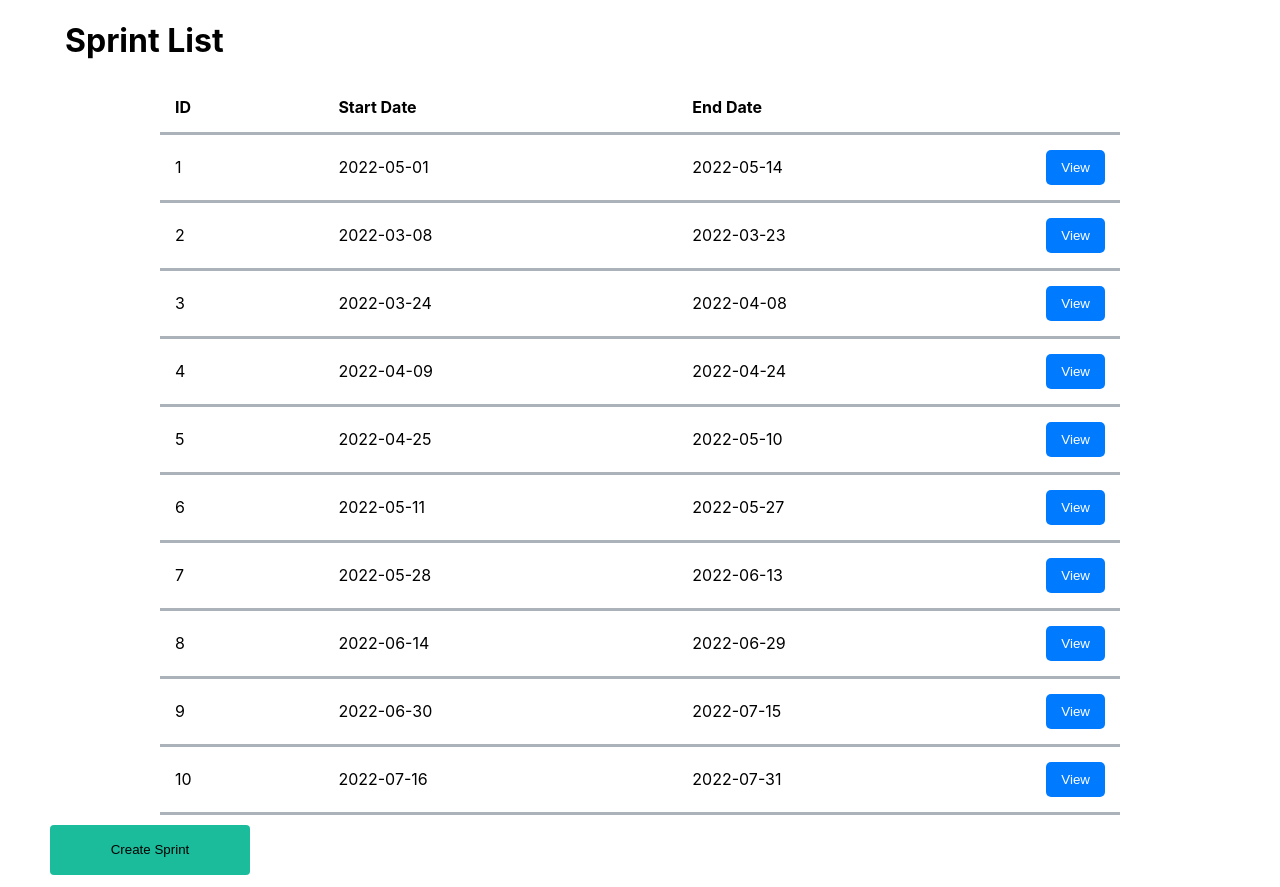
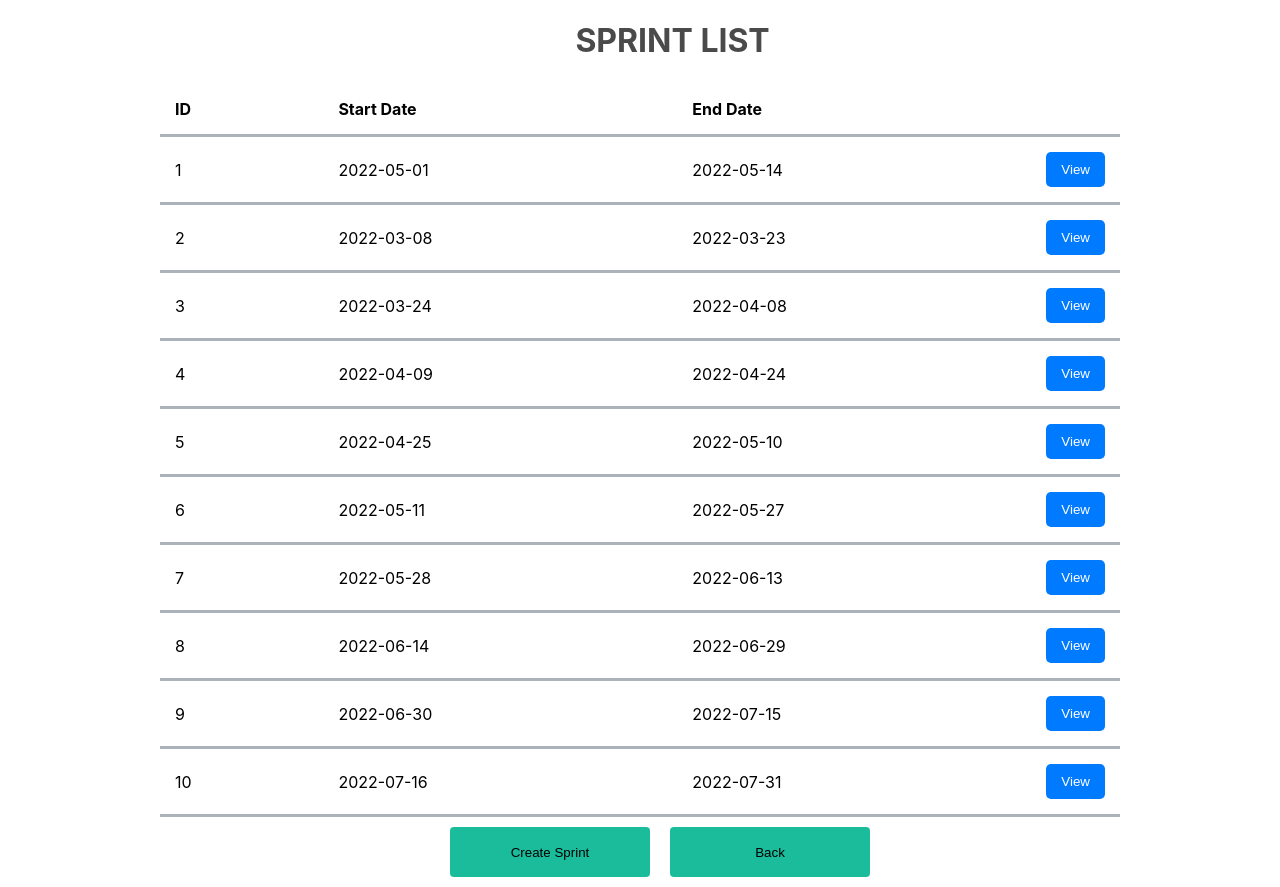
Before and after one commit to ivo-menezes/project_g3, a React (Create React App) app in the folder ui/: page /listSprints in a window 1280 px wide. Built offline with nearby package versions, Linux system fonts and the light colour scheme.

Commit message:
US027: UI Implementation: Created viewSprintPage.js, updated listSprints.js, TableBody.js, route.js, table.js. (resolved #72)

```diff
--- a/ui/src/components/table.js
+++ b/ui/src/components/table.js
@@ -2,12 +2,13 @@ import React from 'react';
 import TableHeader from './tableheader';
 import TableBody from './tablebody';
 
-const Table = ({ headers, data }) => {
+
+const Table = ({ headers, data, onViewClick }) => {
     return (
         <>
             <table className={'table-sprint'} >
                 <TableHeader headers={headers} />
-                <TableBody data={data} />
+                <TableBody data={data} onViewClick={onViewClick} />
             </table>
         </>
     );
--- a/ui/src/components/tablebody.js
+++ b/ui/src/components/tablebody.js
@@ -1,15 +1,19 @@
 import React from 'react';
 import Button from "./button";
 
-const TableBody = ({ data }) => {
 
+const TableBody = ({ data, onViewClick  }) => {
+
+    const handleViewClick = (item) => {
+        onViewClick (item);
+    }
     const rows = data.map((row, index) => (
         <tr key={index}>
             {Object.values(row).map((cellValue, cellIndex) =>
                 (<td key={cellIndex} >{cellValue} </td>
                 ))}
             <td>
-                <Button className='sprint-button-view' name={'View'} ></Button>
+                <Button className='sprint-button-view' name={'View'} onClick={() => handleViewClick(row)} ></Button>
             </td>
         </tr>
     ));
--- a/ui/src/pages/listSprint.js
+++ b/ui/src/pages/listSprint.js
@@ -2,7 +2,7 @@ import React from "react";
 import Header from "../components/header";
 import Button from "../components/button";
 import Table from "../components/table";
-import { Link } from "react-router-dom";
+import { Link, useNavigate } from "react-router-dom";
 import sprints from "../store/sprints";
 
 
@@ -15,17 +15,28 @@ const headers = {
 
 const ListSprints = () => {
 
+    const navigate = useNavigate();
+
+    const handleViewClick = () => {
+        navigate(`/viewSprintPage`);
+    };
+
     return (
         <div>
-            <Header text="Sprint List" style={{ marginLeft: "65px" }} />
-                <Table data={sprints} headers={headers}/>
-            <Link to="/createSprint">
+            <Header text="Sprint List" className= 'header-listProjects' style={{ marginLeft: "65px" }} />
+                <Table data={sprints} headers={headers} onViewClick={handleViewClick} />
+            <div className='bt-container '>
+                <Link to="/createSprint">
                 <Button
                     style={{ marginLeft: "50px" }}
                     className="button-ListProjects"
                     name="Create Sprint"
                 />
-            </Link>
+                </Link>
+                <Link to='/testPage'>
+                    <Button className='button-ListProjects' name='Back'/>
+                </Link>
+            </div>
         </div>
     );
 };
--- /dev/null
+++ b/ui/src/pages/viewSprintPage.js
@@ -0,0 +1,19 @@
+import React from "react";
+import Header from "../components/header";
+import { Link } from "react-router-dom";
+import Button from "../components/button";
+
+const ViewSprint = () => {
+    return(
+        <div>
+            <Header text="Page Under Construction" className= 'header-listProjects' style={{ marginLeft: "65px" }} />
+            <div className='bt-container '>
+                <Link to='/listSprints'>
+                    <Button className='button-ListProjects' name='Back'/>
+                </Link>
+            </div>
+        </div>
+    );
+}
+
+export default ViewSprint;
--- a/ui/src/routes/route.js
+++ b/ui/src/routes/route.js
@@ -10,6 +10,7 @@ import CreateUserStory from '../pages/createUserStory';
 import ListSprints from '../pages/listSprint';
 import ConsultBacklog from '../pages/consultBacklog';
 import CreateSprint from '../pages/createSprint';
+import ViewSprint from "../pages/viewSprintPage";
 
 
 const Router= createBrowserRouter([
@@ -45,6 +46,10 @@ const Router= createBrowserRouter([
     {
         path: "/backlog/:projectCode",
         element: <ConsultBacklog />
+    },
+    {
+        path: "/viewSprintPage",
+        element: <ViewSprint />
     }
 ]);
 export default Router;
```
